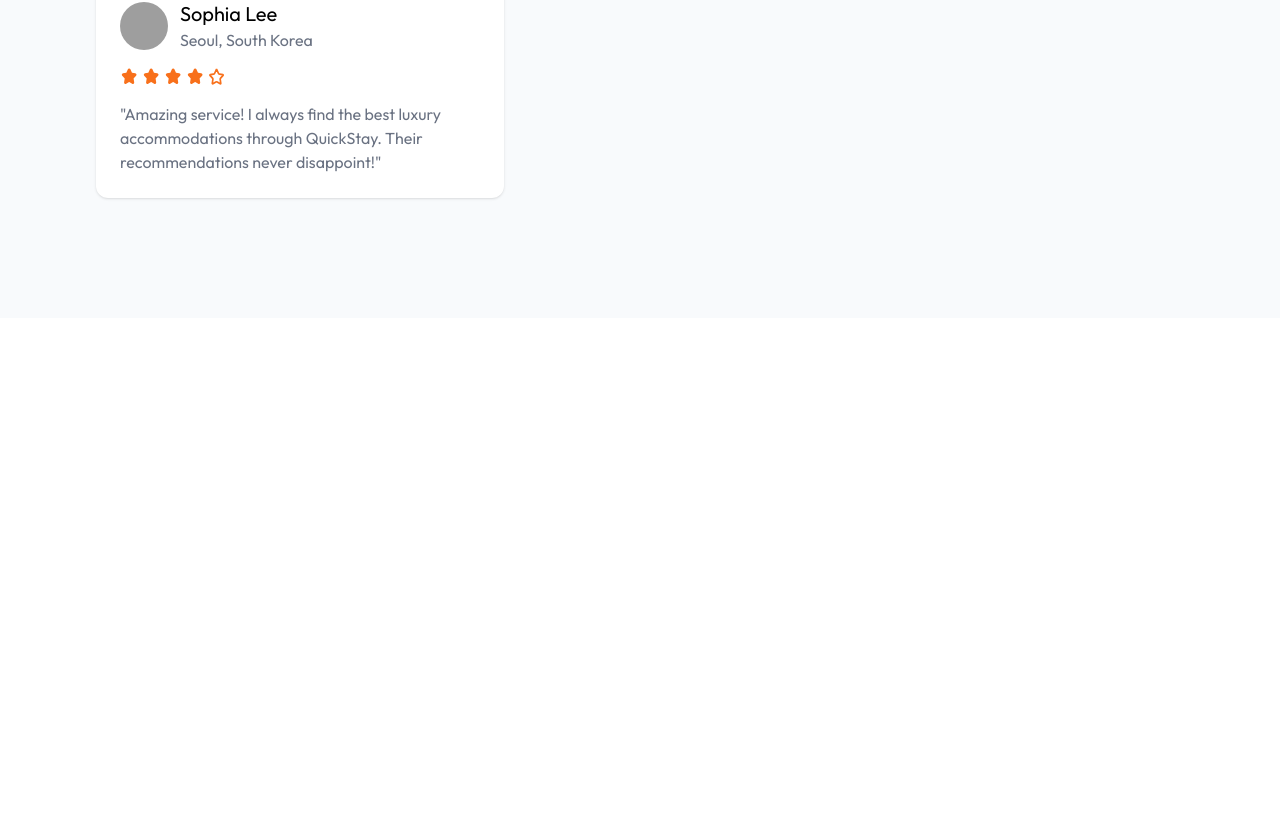
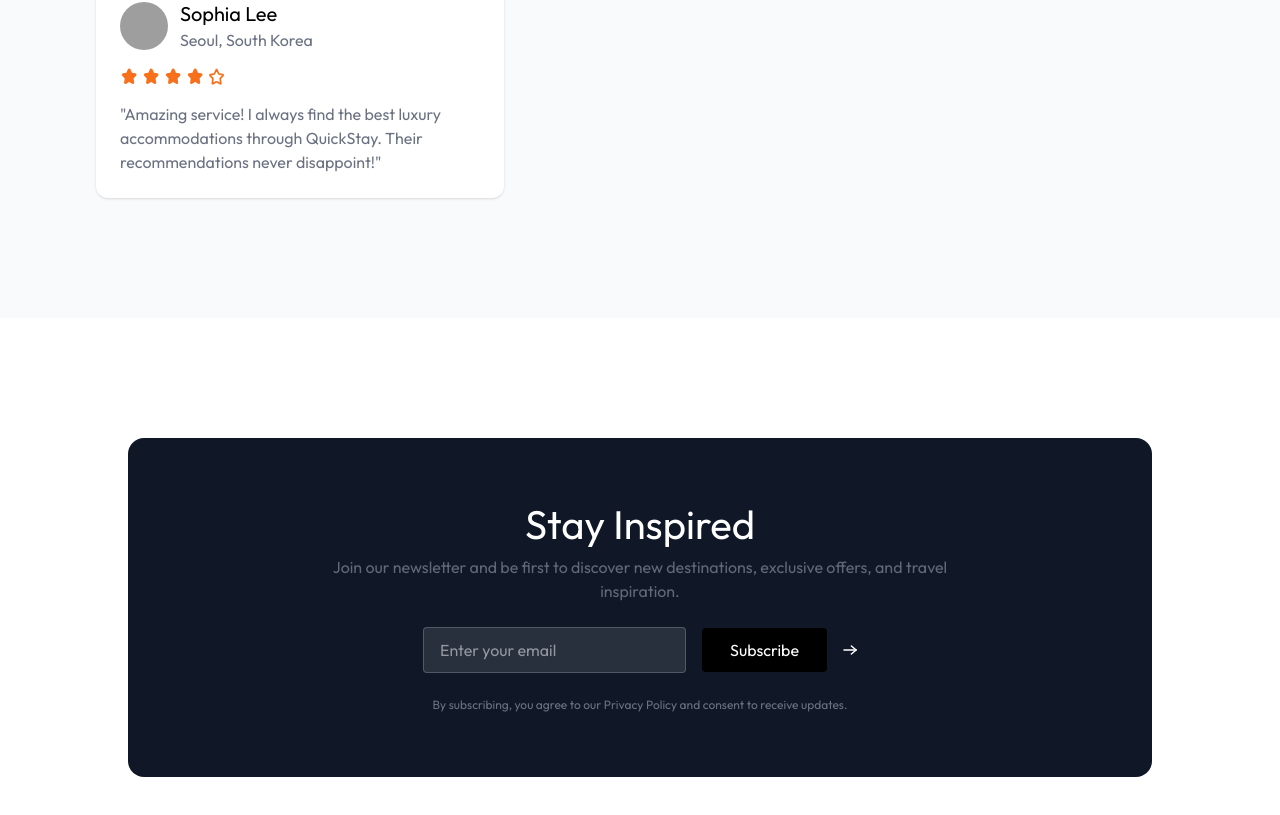
Before and after one commit to yogeshNavghane67/hotel-booking, a React (Vite) app in the folder client/: page / in a window 1280 px wide. Shown: the part 3127-3942 px from the top of the page. Before the commit the page ends 3445 px from the top, so only its background shows below. Built offline with nearby package versions, Linux system fonts and the light colour scheme; no server answers; grey boxes are pictures that could not be loaded; a web font is replaced by a local one.

Commit message:
newsletters component

```diff
--- /dev/null
+++ b/client/src/components/NewsLetter.jsx
@@ -0,0 +1,23 @@
+import React from 'react'
+import { assets } from '../assets/assets'
+import Title from './Title'
+
+const NewsLetter = () => {
+  return (
+    <div className="flex flex-col items-center w-full max-w-5xl rounded-2xl px-4 py-12 md:py-16 mx-2 lg:mx-auto my-30 bg-gray-900 text-white">
+
+            <Title title="Stay Inspired" subTitle="Join our newsletter and be first to discover new destinations, exclusive offers, and travel inspiration." />
+
+            <div className="flex flex-col md:flex-row items-center justify-center gap-4 mt-6">
+                <input type="text" className="bg-white/10 px-4 py-2.5 border border-white/20 rounded outline-none max-w-66 w-full" placeholder="Enter your email" />
+                <button className="flex items-center justify-center gap-2 group bg-black px-4 md:px-7 py-2.5 rounded active:scale-95 transition-all">Subscribe
+                </button>
+                <img src={assets.arrowIcon} alt="arrow-icon" className='w-3.5 invert group-hover:translate-x-1 transition-all' />
+            </div>
+            <p className="text-gray-500 mt-6 text-xs text-center">By subscribing, you agree to our Privacy Policy and consent to receive updates.</p>
+        </div>
+
+  )
+}
+
+export default NewsLetter
--- a/client/src/pages/Home.jsx
+++ b/client/src/pages/Home.jsx
@@ -3,6 +3,7 @@
 import FeaturedDestination from '../components/FeaturedDestination'
 import ExclusiveOffers from '../components/ExclusiveOffers'
 import Testimonal from '../components/Testimonal'
+import NewsLetter from '../components/Newsletter'
 
 const Home = () => {
   return (
@@ -11,6 +12,7 @@
         <FeaturedDestination/>
         <ExclusiveOffers/>
         <Testimonal/>
+        <NewsLetter/>
     </>
   )
 }
```
